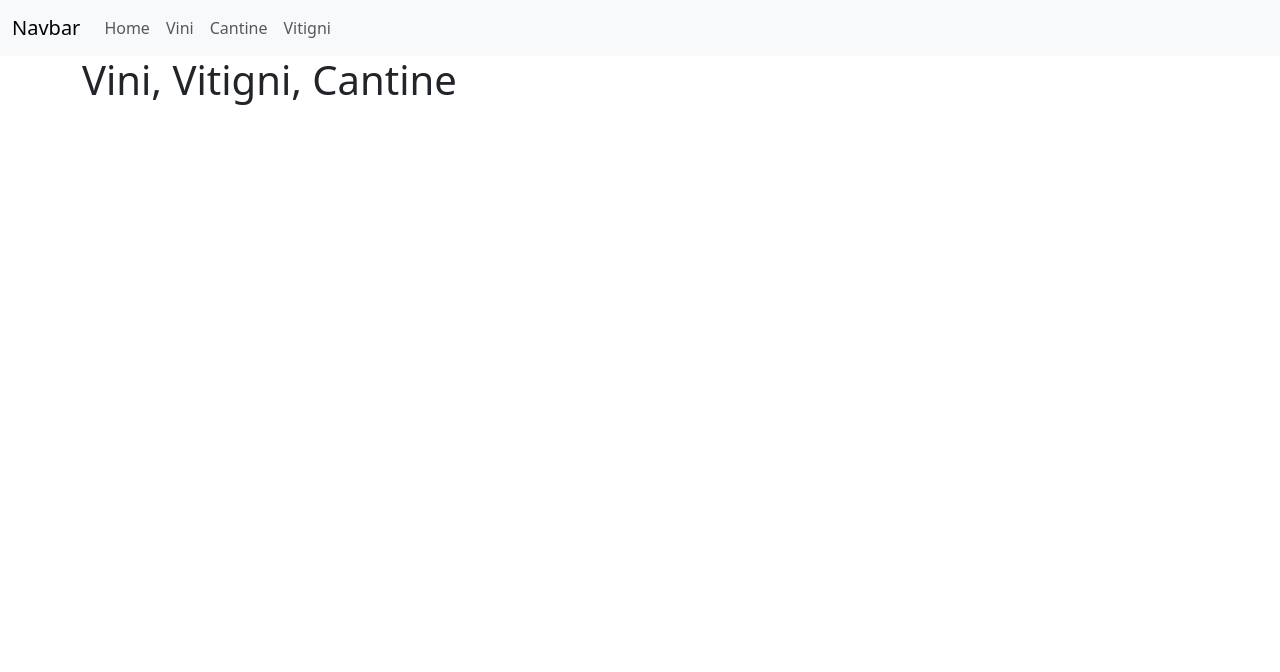
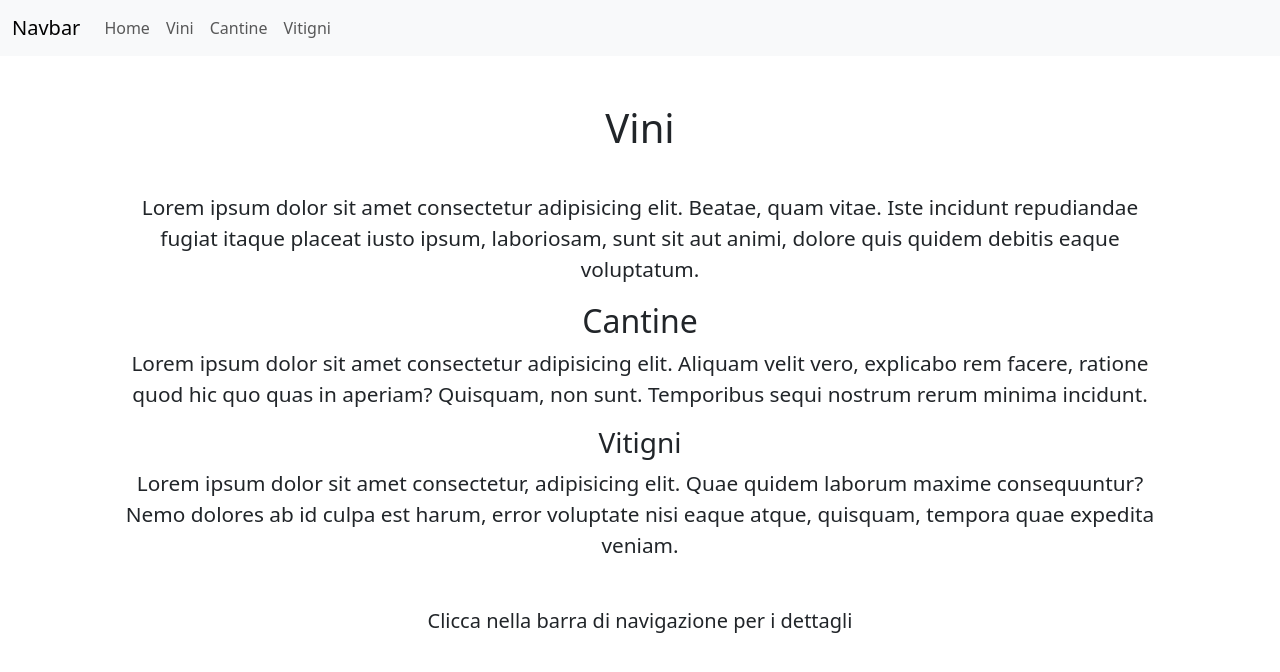
Before and after one commit to alessandroamormino/vite-vini, a Vue app: page / in a window 1280 px wide. Shown: the top 672 px of the page. Built offline with nearby package versions, Linux system fonts and the light colour scheme.

Commit message:
feat: changed home layout

```diff
--- a/src/pages/AppHome.vue
+++ b/src/pages/AppHome.vue
@@ -10,10 +10,25 @@ export default {
 </script>
 
 <template>
-  <div class="container">
-    <h1>Vini, Vitigni, Cantine</h1>
+  <div class="container p-5 text-center">
+    <h1>Vini</h1>
+    <p>Lorem ipsum dolor sit amet consectetur adipisicing elit. Beatae, quam vitae. Iste incidunt repudiandae fugiat itaque placeat iusto ipsum, laboriosam, sunt sit aut animi, dolore quis quidem debitis eaque voluptatum.</p>
+
+    <h2>Cantine</h2>
+    <p>Lorem ipsum dolor sit amet consectetur adipisicing elit. Aliquam velit vero, explicabo rem facere, ratione quod hic quo quas in aperiam? Quisquam, non sunt. Temporibus sequi nostrum rerum minima incidunt.</p>
+
+    <h3>Vitigni</h3>
+    <p>Lorem ipsum dolor sit amet consectetur, adipisicing elit. Quae quidem laborum maxime consequuntur? Nemo dolores ab id culpa est harum, error voluptate nisi eaque atque, quisquam, tempora quae expedita veniam.</p>
+
+    <h5 class="mt-5">Clicca nella barra di navigazione per i dettagli</h5>
   </div>
 </template>
 
 <style lang="scss">
+h1{
+  margin-bottom: 1em;
+}
+p{
+  font-size: 1.3em;
+}
 </style>
```
